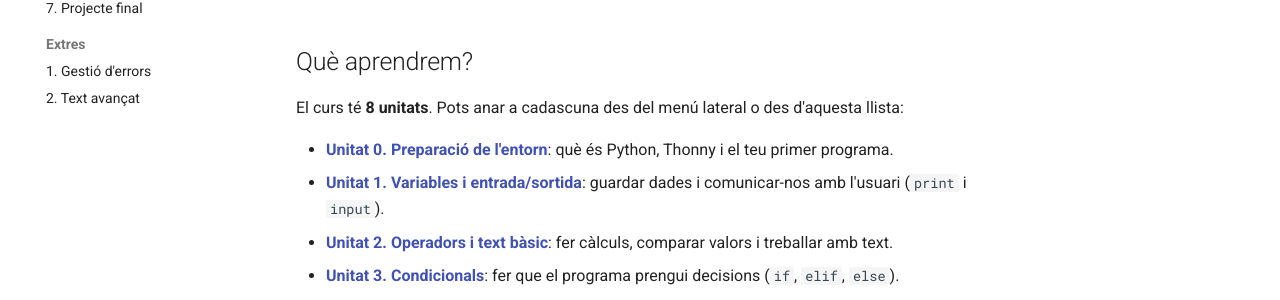
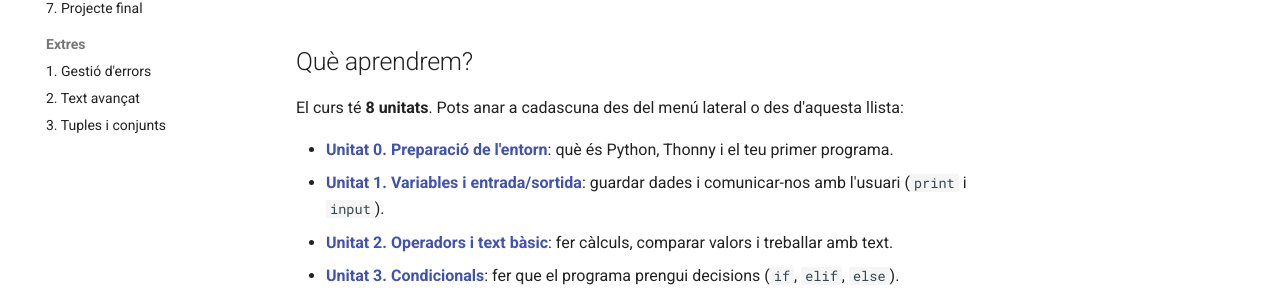
Before and after one commit to AlbertGodina/curs-python-web, an MkDocs documentation site: the page built from docs/index.md, in a window 1280 px wide. Shown: the part 345-645 px from the top of the page. Built offline with MkDocs 1.6.1 and Material for MkDocs 9.7.7, drawn with Linux system fonts in a browser that asks for light colours; comment, search, counter and statistics services are not loaded.

Commit message:
Uncomment 'Tuples i conjunts' section in mkdocs.yml

```diff
--- a/mkdocs.yml
+++ b/mkdocs.yml
@@ -72,7 +72,7 @@ nav:
   - Extres:
       - "1. Gestió d'errors": extres/01-gestio-errors.md
       - "2. Text avançat": extres/02-text-avancat.md
-      # - "3. Tuples i conjunts": extres/03-tuples-conjunts.md
+      - "3. Tuples i conjunts": extres/03-tuples-conjunts.md
       # - "4. Diccionaris": extres/04-diccionaris.md
       # - "5. Fitxers": extres/05-fitxers.md
       # - "6. Classes i objectes": extres/06-classes.md
```
